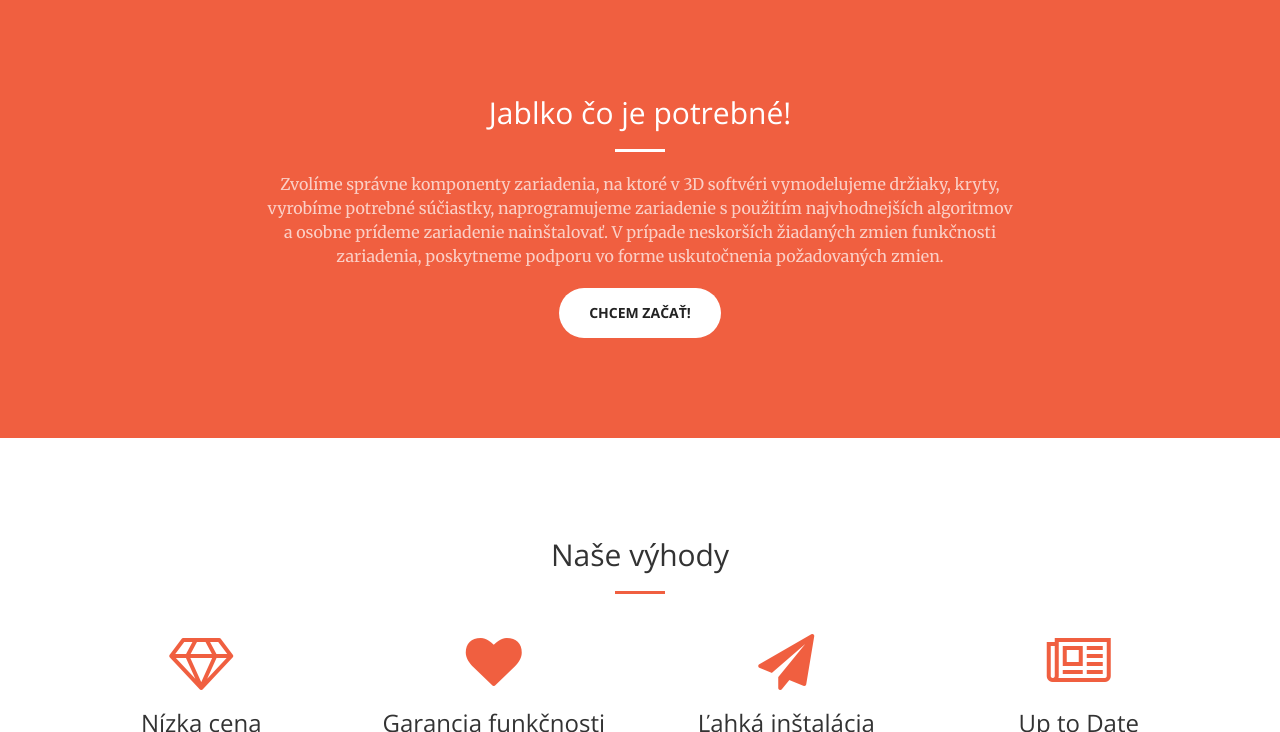
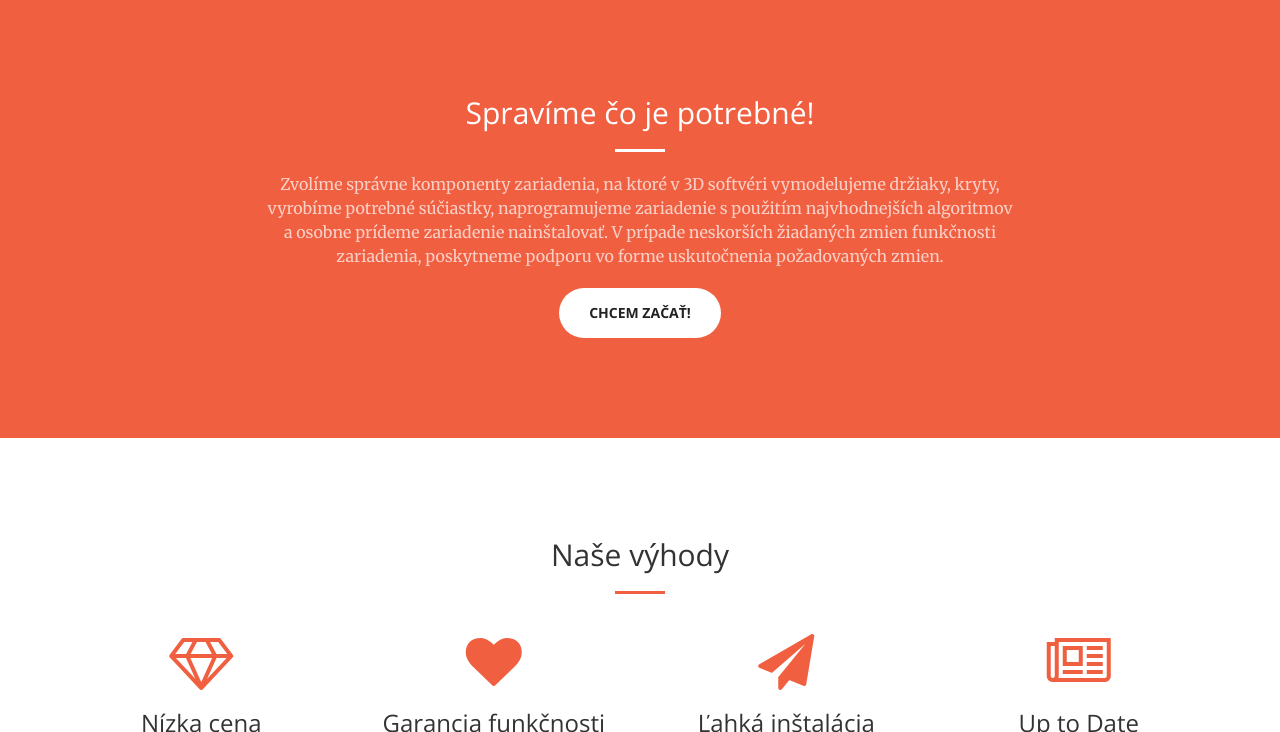
Before and after one commit to mike58smile/mike58smile.github.io, a Jekyll site: the page built from index.html, in a window 1280 px wide and 900 px high, scrolled down 736 px, cut to the strip 168-900 px from the top of the window. Built offline with Jekyll 4.4.1, drawn with Linux system fonts in a browser that asks for light colours.

Commit message:
Update call-to-action.html

```diff
--- a/_includes/call-to-action.html
+++ b/_includes/call-to-action.html
@@ -2,7 +2,7 @@
     <div class="container">
         <div class="row">
             <div class="col-lg-8 col-lg-offset-2 text-center">
-                <h2 class="section-heading">Jablko čo je potrebné!</h2>
+                <h2 class="section-heading">Spravíme čo je potrebné!</h2>
                 <hr class="light">
                 <p class="text-faded">Zvolíme správne komponenty zariadenia, na ktoré v 3D softvéri vymodelujeme držiaky, kryty, vyrobíme potrebné súčiastky, naprogramujeme zariadenie s použitím najvhodnejších algoritmov a osobne prídeme zariadenie nainštalovať. V prípade neskorších žiadaných zmien funkčnosti zariadenia, poskytneme podporu vo forme uskutočnenia požadovaných zmien.</p>
                 <a href="#" class="btn btn-default btn-xl">Chcem začať!</a>
```
